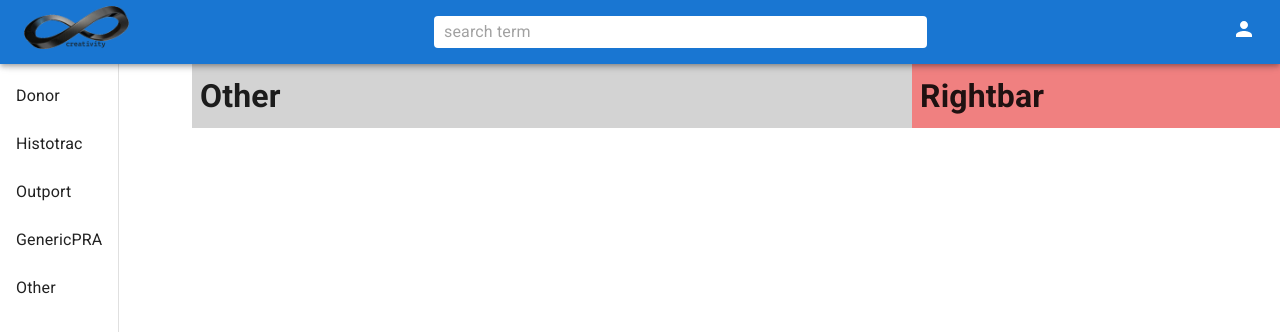
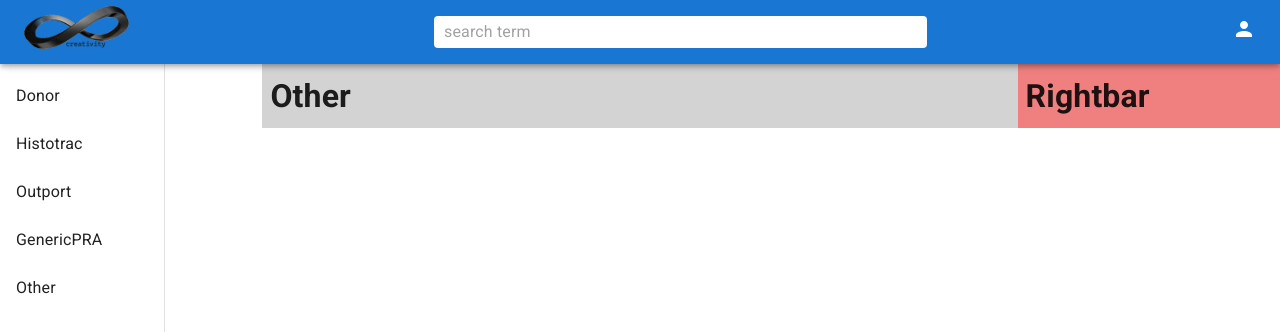
Before and after one commit to lestergut/mui5ex, a React (Create React App) app: page /other in a window 1280 px wide. Shown: the top 332 px of the page. Built offline with nearby package versions, Linux system fonts and the light colour scheme.

Commit message:
try to fix some flexbox flexgrow points

```diff
--- a/src/components/Feed.js
+++ b/src/components/Feed.js
@@ -6,15 +6,17 @@ import KwnoledgeUnit from './KwnoledgeUnit';
 const Feed = ({ children, drawerWidth }) => {
    const [expanded, setExpanded] = useState(false);
 
+   const feedStart = drawerWidth + 2;
+
    return (
       <Box
          bgcolor="lightgrey"
          flex={4}
-         flexShrink={1}
          p={1}
          sx={{
             width: `calc(100% - ${drawerWidth}px)`,
-            ml: `${drawerWidth}px)`,
+            // ml: `calc(${drawerWidth}px)`,
+            flexGrow: 3,
          }}
       >
          {children}
--- a/src/components/Rightbar.js
+++ b/src/components/Rightbar.js
@@ -7,7 +7,7 @@ const Rightbar = () => {
          flex={2}
          flexShrink={1}
          p={1}
-         sx={{ display: { xs: 'none', sm: 'block' } }}
+         sx={{ display: { xs: 'none', sm: 'block', flexGrow: 1 } }}
       >
          <h1>Rightbar</h1>
       </Box>
--- a/src/components/Sidebar.js
+++ b/src/components/Sidebar.js
@@ -24,17 +24,23 @@ const Sidebar = ({ drawerWidth }) => {
          flexShrink={1}
          sx={{
             display: { xs: 'none', sm: 'block' },
-            width: drawerWidth,
-            /* [`& .MuiDrawer-paper`]: {
-               width: drawerWidth,
-               boxSizing: 'border-box',
-            }, */
+            flexGrow: 1,
+            // width: drawerWidth,
          }}
       >
          <Box position="fixed">
             <Drawer
                variant="permanent"
-               sx={{ width: drawerWidth, rm: drawerWidth, border: red }}
+               sx={{
+                  // width: drawerWidth,
+                  lm: 0,
+                  rm: drawerWidth,
+                  borderColor: red,
+                  [`& .MuiDrawer-paper`]: {
+                     width: drawerWidth,
+                     boxSizing: 'border-box',
+                  },
+               }}
             >
                <Toolbar />
                <Box sx={{ overflow: 'auto' }}>
```
